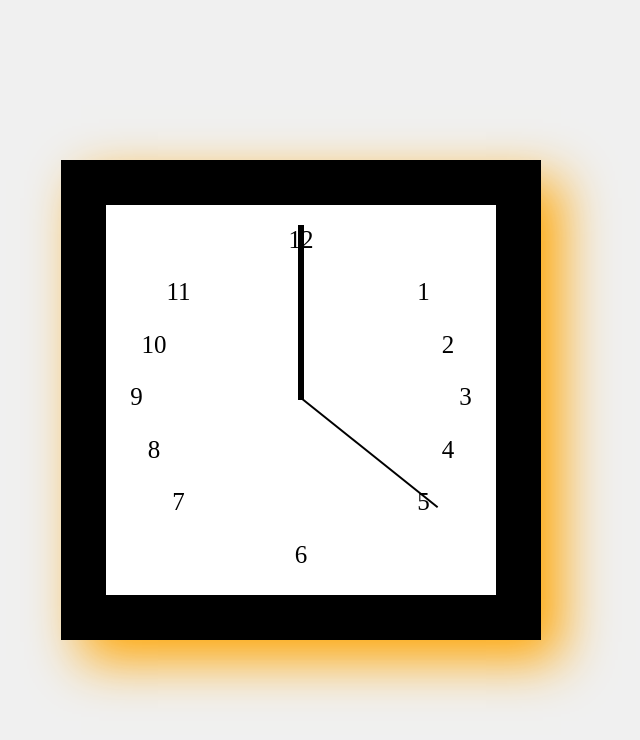
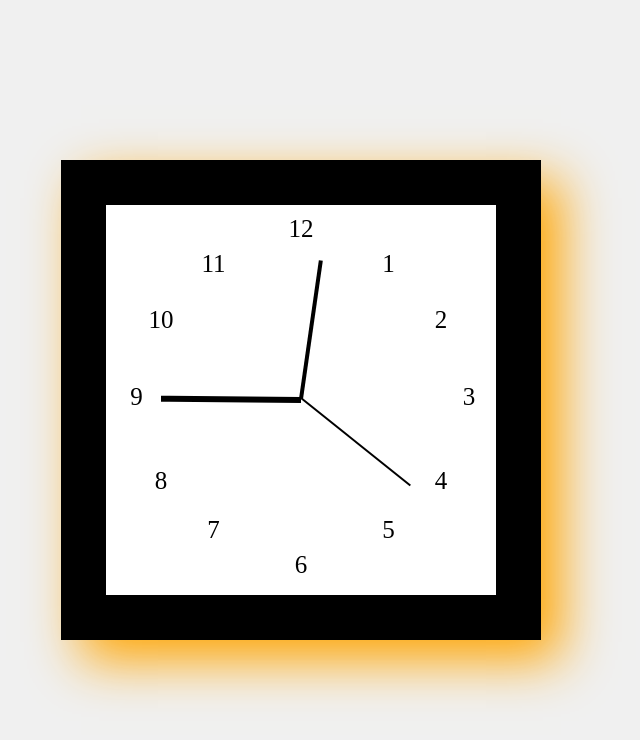
Before and after one commit to jasmin-jara/Analog-clock, a plain HTML site: page index.html in a window 1280 px wide. Shown: the whole page, without its empty margins (339-979 px from the left). Drawn offline with Linux system fonts and the light colour scheme.

Commit message:
first comment

```diff
--- a/app.js
+++ b/app.js
@@ -5,6 +5,7 @@ const secondHand = document.querySelector('.second-hand');
 
 function setClock(){
     const now = new Date();
+
     const seconds = now.getSeconds();
     const secondsDegrees = ((seconds/60) * 360) + 90;
     secondHand.style.transform = `rotate(${secondsDegrees}deg)`;
@@ -20,4 +21,4 @@ function setClock(){
 }
     setInterval(setClock,1000);
 
-        setClock();
+    setClock();
--- a/index.html
+++ b/index.html
@@ -23,12 +23,12 @@
             <div class="number number12">12</div>
 
             <div class="hand hour-hand"></div>
-            <div class="hand minite-hand"></div>
+            <div class="hand minute-hand"></div>
             <div class="hand second-hand"></div>
 
         </div>
         </div>
-<script src="app.js"></script>
+    <script src="app.js"></script>
 
 </body>
 </html>
--- a/style.css
+++ b/style.css
@@ -30,18 +30,19 @@ body{
 }
 
 .hand{
-    width: 50%;
+    width: 40%;
     background:#000;
     position: absolute;
     top:50%;
+    left: 10%;
     transform-origin: 100%;
-    transform:rotate(90deg);
+    transform: rotate(90deg);
     transition: all 0.5s;
     transition-timing-function: cubic-bezier(0.1,2.7,0.58,1);
-    -webkit-transform:rotate(90deg);
-    -moz-transform:rotate(90deg);
-    -ms-transform:rotate(90deg);
-    -o-transform:rotate(90deg);
+    -webkit-transform:;
+    -moz-transform:;
+    -ms-transform:;
+    -o-transform:;
 }
 
 .hour-hand{
@@ -60,52 +61,61 @@ body{
     transform: translate(-50%, -50%);
 }
 .number1{
-    top:20%;
-    left: 85%;
-
+    top: 12%;
+    left: 75%;
 }
 
 .number2{
-    top: 35%;
-    left: 92%;
+    top: 28%;
+    left: 90%;
 }
+
 .number3{
     top: 50%;
-    left: 97%;
+    left: 98%;
 }
+
 .number4{
-    top: 65%;
-    left: 92%;
+    top: 74%;
+    left: 90%;
 }
+
 .number5{
-    top: 80%;
-    left: 85%;
+    top: 88%;
+    left: 75%;
 }
+
 .number6{
-    top: 95%;
+    top: 98%;
     left: 50%;
 }
+
 .number7{
-    top: 80%;
-    left: 15%;
+    top: 88%;
+    left: 25%;
 }
+
 .number8{
-    top: 65%;
-    left: 8%;
+    top: 74%;
+    left: 10%;
 }
+
 .number9{
     top: 50%;
     left: 3%;
 }
+
 .number10{
-    top: 35%;
-    left: 8%;
+    top: 28%;
+    left: 10%;
 }
+
 .number11{
-    top: 20%;
-    left: 15%;
+    top: 12%;
+    left: 25%;
 }
+
 .number12{
-    top: 5%;
+    top: 2%;
     left: 50%;
 }
```
